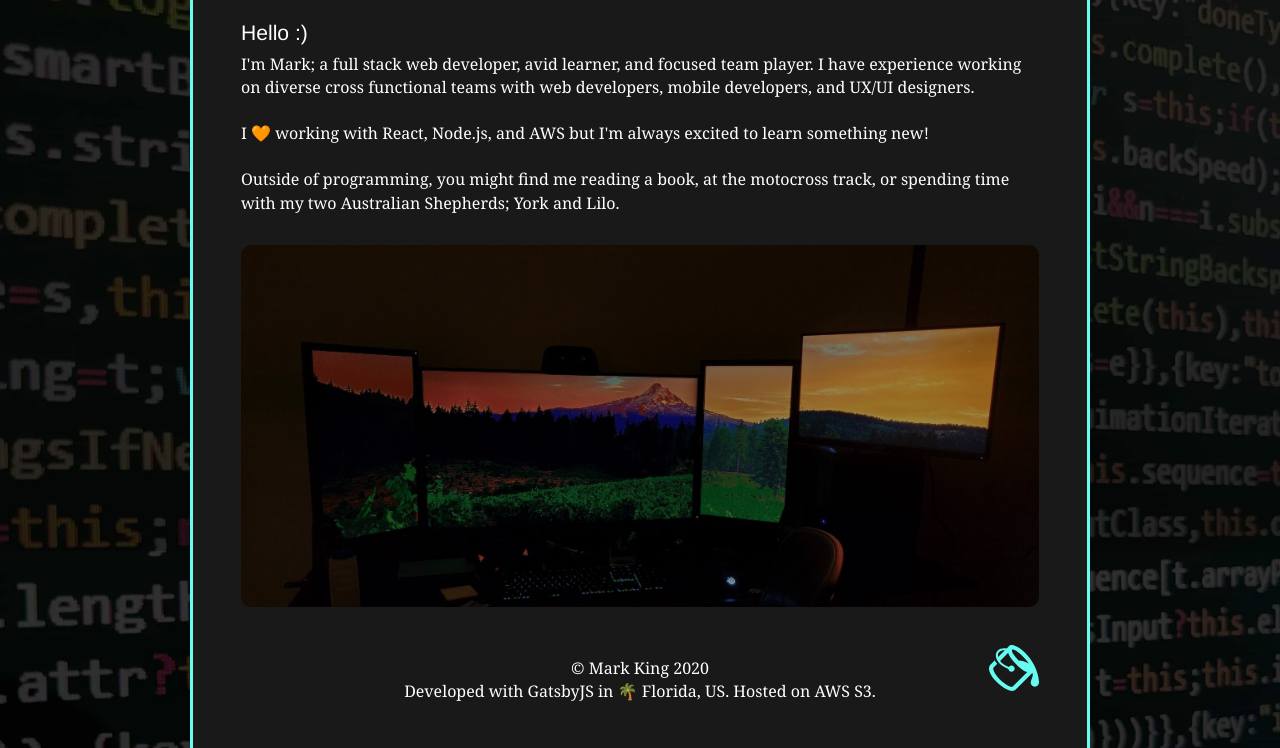
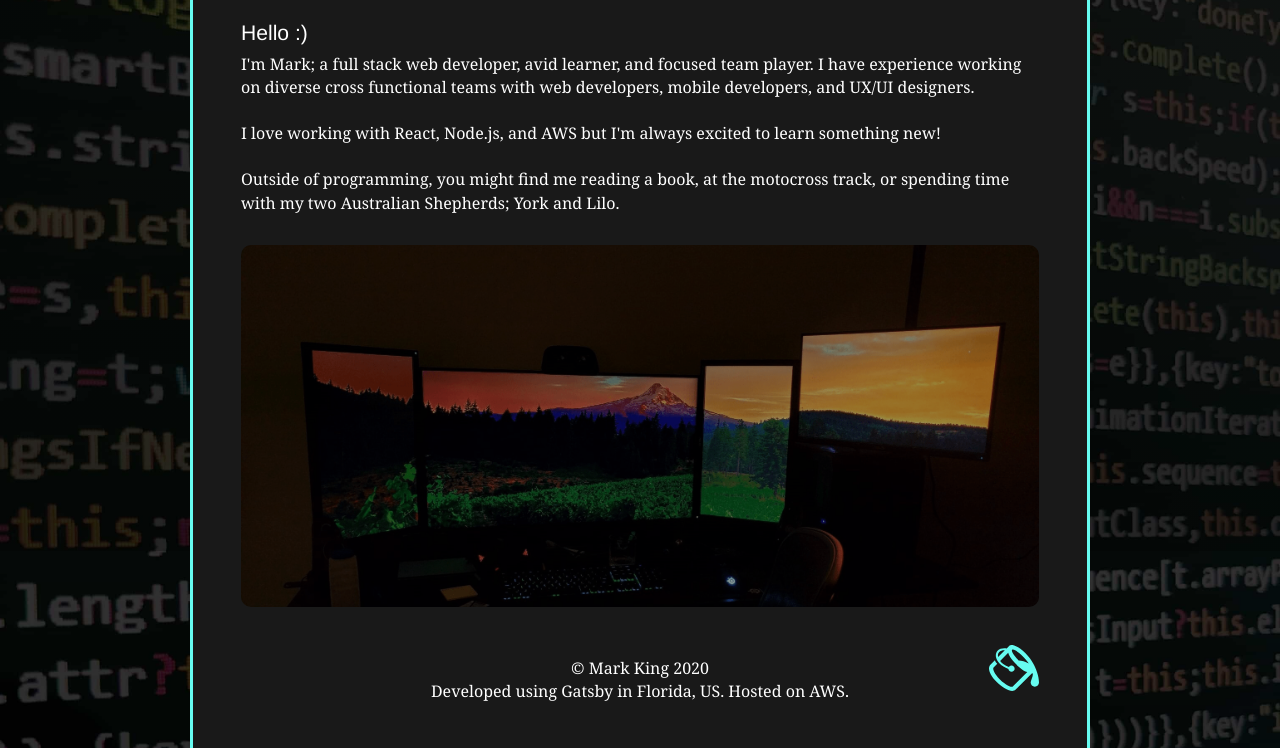
Before and after one commit to markpking2/portfolio, a Gatsby site: page / in a window 1280 px wide. Shown: the part 249-997 px from the top of the page. Built offline with nearby package versions, Linux system fonts and the light colour scheme; Gatsby itself is replaced by a stand-in of ours.

Commit message:
update resume

```diff
--- a/src/components/layout.js
+++ b/src/components/layout.js
@@ -177,11 +177,8 @@ export default ({ children, widthoverride }) => {
                         <span>&copy; Mark King 2020</span>
                         <br />
                         <span>
-                            Developed with GatsbyJS in{" "}
-                            <span role="img" aria-label="palm tree emoji">
-                                🌴
-                            </span>{" "}
-                            Florida, US. Hosted on AWS S3.
+                            Developed using Gatsby in Florida, US. Hosted on
+                            AWS.
                         </span>
                         <BucketWrapper
                             onClick={() => {
--- a/src/pages/index.js
+++ b/src/pages/index.js
@@ -47,12 +47,8 @@ export default ({ data }) => {
                     developers, and UX/UI designers.
                 </P>
                 <P>
-                    I{" "}
-                    <span role="img" aria-label="heart emoji">
-                        🧡
-                    </span>{" "}
-                    working with React, Node.js, and AWS but I'm always excited
-                    to learn something new!
+                    I love working with React, Node.js, and AWS but I'm always
+                    excited to learn something new!
                 </P>
                 <P>
                     Outside of programming, you might find me reading a book, at
```
Also changed, not shown: src/markdown-pages/change-email-aws-cognito-ses.md (+8 -8 lines), src/markdown-pages/cognito-react-node.md (+2 -1 lines), 1 other file.
